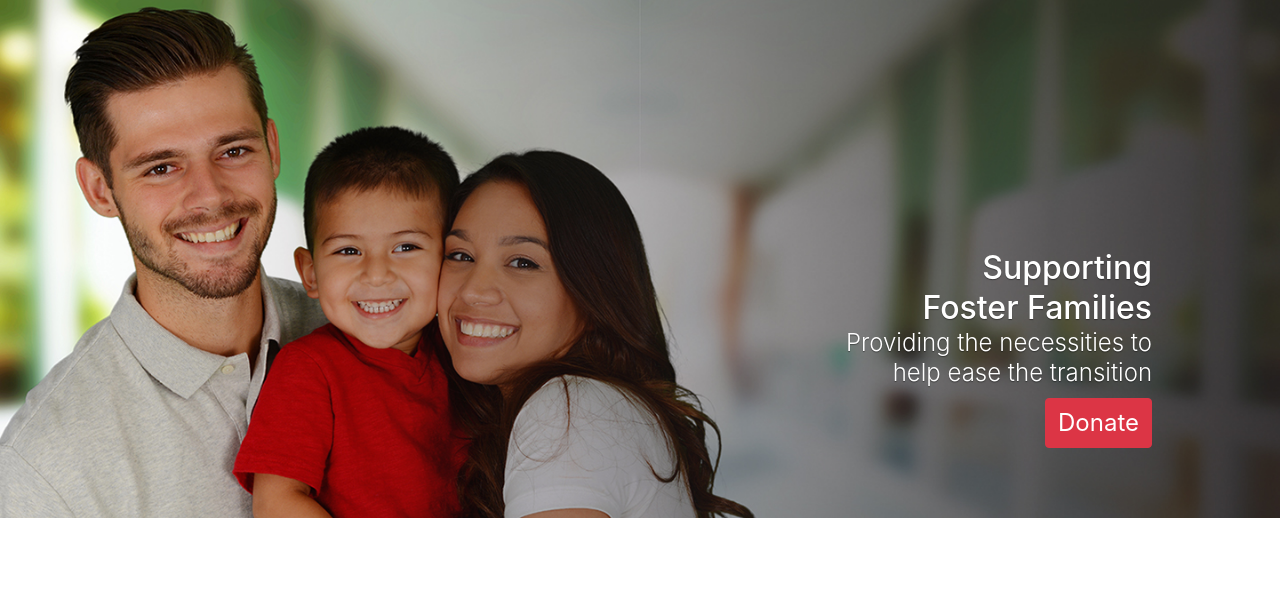
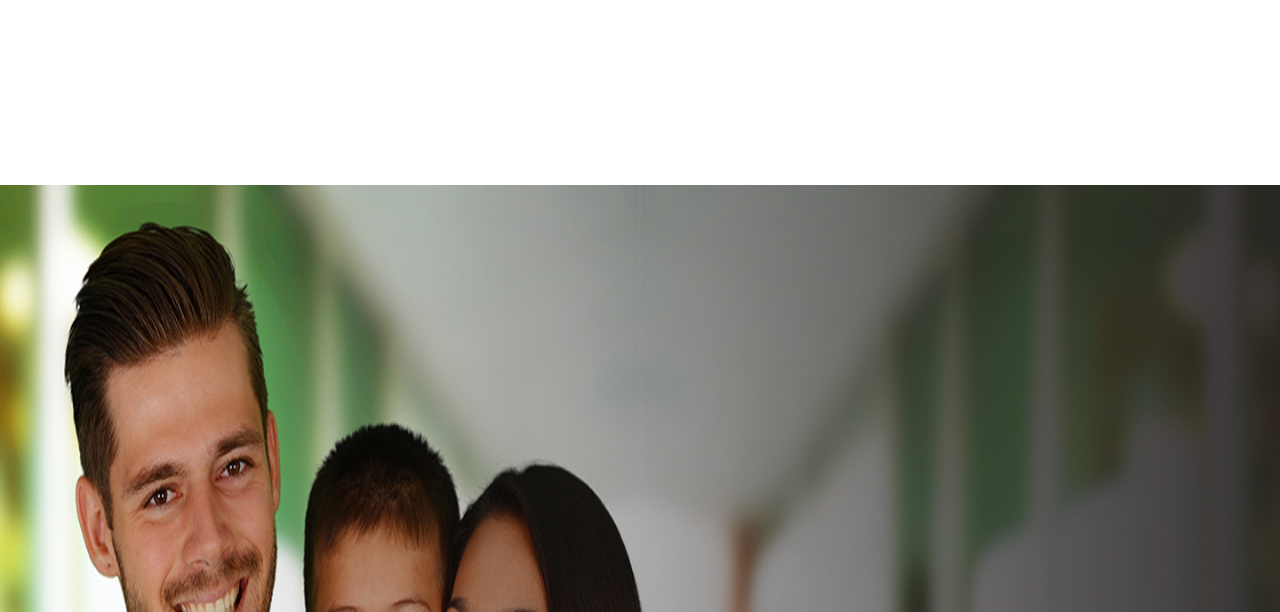
Before and after one commit to richellek/FCWebsite, a website: page index.html in a window 1280 px wide. Shown: the part 135-747 px from the top of the page. Drawn offline with nearby package versions, Linux system fonts and the light colour scheme.

Commit message:
Troubleshooting Carousel

```diff
--- a/css/styles.css
+++ b/css/styles.css
@@ -24,22 +24,22 @@ address {
 
 /* Carousel Base*/
 .carousel-container {
-  margin-top: 200px;
+  margin-top: 150px;
   position: relative;
   z-index: 9;
-  height: 450px;
+  height: 150px;
 }
 .carousel img {
-  margin-top: 120px;
+  margin-top: 0px;
   height: 100%;
-  width: 100%;
+  width: 10%;
 }
 .carousel-caption {
   background-color: transparent;
   position: relative;
   max-width: 200px;
-  padding: 0px 20px 0px 20px;
-  margin-top: -320px;
+  padding: -250px 0px 0px 20px;
+  margin-top: 0px;
   margin-right: 50px;
   text-align: right;
   float:right;
--- a/index.html
+++ b/index.html
@@ -62,10 +62,11 @@
 
 
      <!-- Carousel-->
-     <div id="myCarousel" class="carousel slide">
+     <div id="myCarousel" class="carousel">
         <div class="carousel-inner">
-                <img src="/images/Home.jpg">
+
                 <div class="carousel-container">
+                  <img src="/images/Home.jpg">
                   <div class="carousel-caption">
                     <h1>Supporting<br>Foster Families</h1>
                     <p class="lead">Providing the necessities to<br>help ease the transition</p>
```
